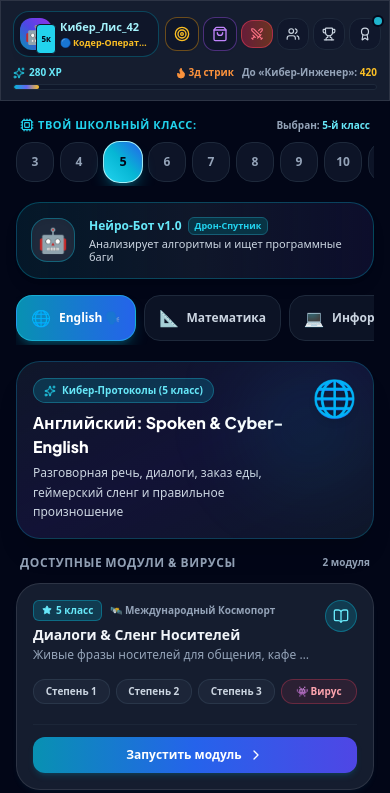
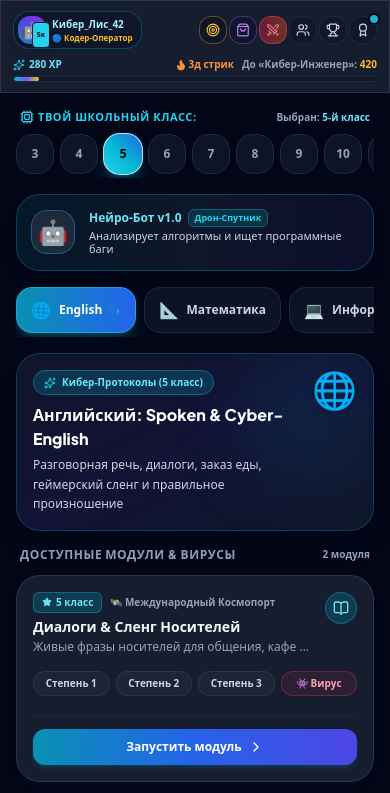
Before and after one commit to elmankur01/cyber-school-lab, a React (Vite) app: page / in a window 390 px wide. Shown: the top 793 px of the page. Built offline with nearby package versions, Linux system fonts and the light colour scheme; a web font is replaced by a local one.

Commit message:
Optimize responsiveness and code cleanliness across small screens and components

```diff
--- a/src/components/Header.tsx
+++ b/src/components/Header.tsx
@@ -41,36 +41,36 @@ export const Header: React.FC<HeaderProps> = ({
         {/* User & Drone Button */}
         <button
           onClick={onOpenProfile}
-          className={`flex items-center gap-2 bg-slate-900/90 hover:bg-slate-800/90 border border-cyan-500/30 rounded-2xl p-1.5 pr-2.5 transition active:scale-95 text-left ${profile.active_frame || ''}`}
+          className={`flex items-center gap-1.5 xs:gap-2 bg-slate-900/90 hover:bg-slate-800/90 border border-cyan-500/30 rounded-2xl p-1 xs:p-1.5 pr-2 xs:pr-2.5 transition active:scale-95 text-left shrink-0 max-w-[130px] xs:max-w-[150px] ${profile.active_frame || ''}`}
         >
-          <div className="w-8 h-8 rounded-xl bg-gradient-to-tr from-cyan-600 via-indigo-600 to-purple-600 flex items-center justify-center text-lg shadow-lg relative shrink-0">
+          <div className="w-7 h-7 xs:w-8 xs:h-8 rounded-xl bg-gradient-to-tr from-cyan-600 via-indigo-600 to-purple-600 flex items-center justify-center text-base xs:text-lg shadow-lg relative shrink-0">
             <span>{currentDrone.emoji}</span>
-            <span className="absolute -bottom-1 -right-1 text-[8px] font-black bg-cyan-400 text-slate-950 px-1 rounded border border-slate-900">
+            <span className="absolute -bottom-1 -right-1 text-[7px] xs:text-[8px] font-black bg-cyan-400 text-slate-950 px-1 rounded border border-slate-900">
               {profile.selected_grade}к
             </span>
           </div>
-          <div>
-            <div className="text-[11px] font-black text-cyan-200 truncate max-w-[85px]">
+          <div className="min-w-0">
+            <div className="text-[10px] xs:text-[11px] font-black text-cyan-200 truncate">
               {profile.nickname}
             </div>
-            <div className="text-[9px] font-bold text-amber-400 flex items-center gap-0.5">
+            <div className="text-[8px] xs:text-[9px] font-bold text-amber-400 flex items-center gap-0.5 truncate">
               <span>{currentTier.badge}</span>
-              <span className="truncate max-w-[75px]">{currentTier.name}</span>
+              <span className="truncate">{currentTier.name}</span>
             </div>
           </div>
         </button>
 
         {/* Action Buttons */}
-        <div className="flex items-center gap-1">
+        <div className="flex items-center gap-0.5 xs:gap-1 shrink-0">
           {/* Daily Quests Button */}
           <button
             onClick={onOpenQuests}
-            className="p-2 rounded-xl bg-slate-900/90 border border-amber-500/40 text-amber-400 hover:text-amber-300 active:scale-95 transition relative shadow-sm"
+            className="p-1.5 xs:p-2 rounded-xl bg-slate-900/90 border border-amber-500/40 text-amber-400 hover:text-amber-300 active:scale-95 transition relative shadow-sm"
             title="Квесты Дня"
           >
-            <Target className="w-4 h-4 text-amber-400 animate-spin-slow" />
+            <Target className="w-3.5 h-3.5 xs:w-4 xs:h-4 text-amber-400" />
             {dailyQuestsCount > 0 && (
-              <span className="absolute -top-1 -right-1 w-4 h-4 bg-amber-500 text-slate-950 font-black text-[9px] rounded-full flex items-center justify-center ring-2 ring-slate-950">
+              <span className="absolute -top-1 -right-1 w-3.5 h-3.5 xs:w-4 xs:h-4 bg-amber-500 text-slate-950 font-black text-[8px] xs:text-[9px] rounded-full flex items-center justify-center ring-2 ring-slate-950">
                 {dailyQuestsCount}
               </span>
             )}
@@ -79,47 +79,47 @@ export const Header: React.FC<HeaderProps> = ({
           {/* Cyber Shop Button */}
           <button
             onClick={onOpenShop}
-            className="p-2 rounded-xl bg-slate-900/90 border border-purple-500/40 text-purple-400 hover:text-purple-300 active:scale-95 transition shadow-sm"
+            className="p-1.5 xs:p-2 rounded-xl bg-slate-900/90 border border-purple-500/40 text-purple-400 hover:text-purple-300 active:scale-95 transition shadow-sm"
             title="Магазин"
           >
-            <ShoppingBag className="w-4 h-4 text-purple-400" />
+            <ShoppingBag className="w-3.5 h-3.5 xs:w-4 xs:h-4 text-purple-400" />
           </button>
 
           {/* Duel PvP Button */}
           <button
             onClick={onOpenDuels}
-            className="flex items-center gap-1 px-2 py-1.5 rounded-xl bg-gradient-to-r from-rose-600/40 to-orange-600/40 hover:from-rose-600/60 border border-rose-500/50 text-rose-300 text-xs font-black transition active:scale-95 shadow-sm"
+            className="flex items-center gap-1 px-1.5 xs:px-2 py-1.5 rounded-xl bg-gradient-to-r from-rose-600/40 to-orange-600/40 hover:from-rose-600/60 border border-rose-500/50 text-rose-300 text-xs font-black transition active:scale-95 shadow-sm"
             title="PvP Дуэли"
           >
             <Swords className="w-3.5 h-3.5 text-rose-400" />
-            <span className="hidden xs:inline">Дуэль</span>
+            <span className="hidden sm:inline">Дуэль</span>
           </button>
 
           {/* Friends Button */}
           <button
             onClick={onOpenFriends}
-            className="p-2 rounded-xl bg-slate-900/80 border border-slate-800 text-slate-300 hover:text-cyan-300 active:scale-95 transition"
+            className="p-1.5 xs:p-2 rounded-xl bg-slate-900/80 border border-slate-800 text-slate-300 hover:text-cyan-300 active:scale-95 transition"
             title="Друзья"
           >
-            <Users className="w-3.5 h-3.5" />
+            <Users className="w-3.5 h-3.5 xs:w-4 xs:h-4" />
           </button>
 
           {/* Leaderboard */}
           <button
             onClick={onOpenLeaderboard}
-            className="p-2 rounded-xl bg-slate-900/80 border border-slate-800 text-slate-300 hover:text-amber-400 active:scale-95 transition"
+            className="p-1.5 xs:p-2 rounded-xl bg-slate-900/80 border border-slate-800 text-slate-300 hover:text-amber-400 active:scale-95 transition"
             title="Таблица лидеров"
           >
-            <Trophy className="w-3.5 h-3.5" />
+            <Trophy className="w-3.5 h-3.5 xs:w-4 xs:h-4" />
           </button>
 
           {/* Achievements */}
           <button
             onClick={onOpenAchievements}
-            className="p-2 rounded-xl bg-slate-900/80 border border-slate-800 text-slate-300 hover:text-cyan-400 active:scale-95 transition relative"
+            className="p-1.5 xs:p-2 rounded-xl bg-slate-900/80 border border-slate-800 text-slate-300 hover:text-cyan-400 active:scale-95 transition relative"
             title="Достижения"
           >
-            <Award className="w-3.5 h-3.5" />
+            <Award className="w-3.5 h-3.5 xs:w-4 xs:h-4" />
             {profile.achievements.length > 0 && (
               <span className="absolute -top-0.5 -right-0.5 w-2 h-2 bg-cyan-400 rounded-full ring-2 ring-slate-950 animate-pulse"></span>
             )}
```
Also changed, not shown: src/components/LeaderboardModal.tsx (+21 -21 lines), 1 other file (tests, documents, lock files or other folders).
